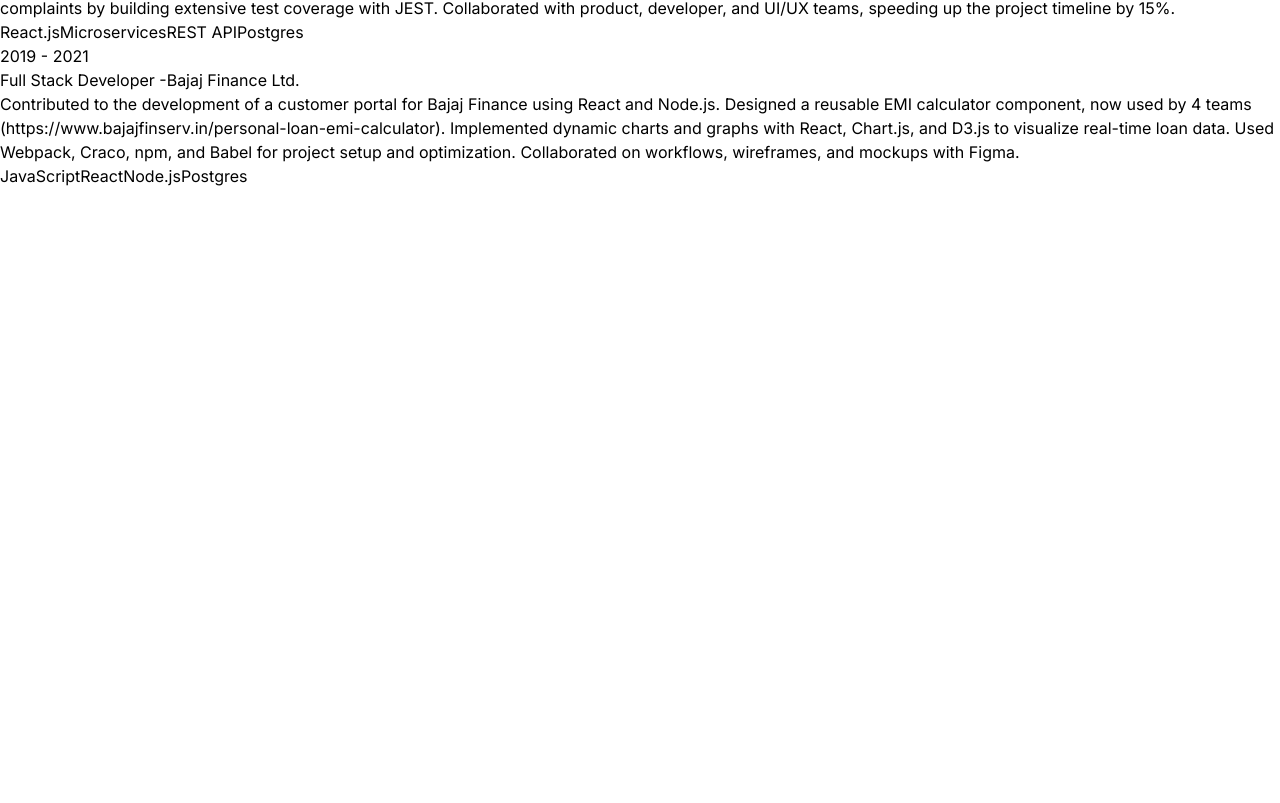
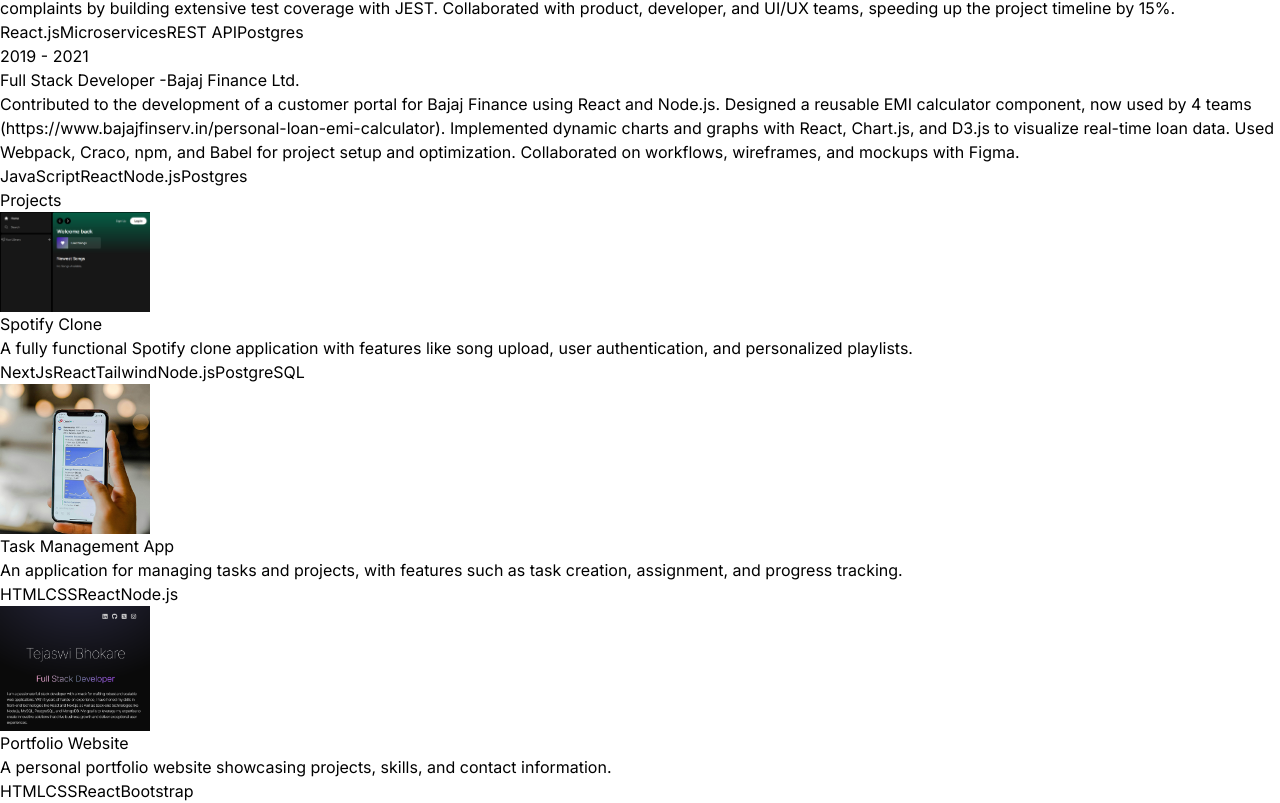
Before and after one commit to tejubhokare/Portfolio, a React (Vite) app: page / in a window 1280 px wide. Shown: the part 2841-3644 px from the top of the page. Before the commit the page ends 3029 px from the top, so only its background shows below. Built offline with nearby package versions, Linux system fonts and the light colour scheme.

Commit message:
Implemented Projects component.

```diff
--- a/src/App.jsx
+++ b/src/App.jsx
@@ -4,6 +4,7 @@
 import About from './components/About'
 import Technologies from './components/Technologies'
 import Experience from './components/Experience'
+import Projects from './components/Projects'
 
 const App = () => {
   return (
@@ -18,6 +19,7 @@
         <About />
         <Technologies />
         <Experience />
+        <Projects />
       </div>
 
     </div>
--- /dev/null
+++ b/src/components/Projects.jsx
@@ -0,0 +1,36 @@
+import React from 'react'
+import { PROJECTS } from '../constants'
+
+const Projects = () => {
+    return (
+        <div className='border-b border-neutral-900 pb-4'>
+            <h2 className='my-20 text-center text-4xl'>Projects</h2>
+            <div>{PROJECTS.map((project, index) => (
+                <div key={index} className='mb-8 flex flex-wrap lg:justify-center'>
+                    <div className='w-full lg:w-1/4'>
+                        <img
+                            src={project.image}
+                            alt={project.title}
+                            width={150}
+                            height={150}
+                            className='mb-6 rounded'
+                        />
+                    </div>
+                    <div className='w-full max-w-xl lg:w-3/4'>
+                        <h6 className='mb-2 font-semibold'>{project.title}</h6>
+                        <p className='mb-4 text-neutral-400'>{project.description}</p>
+                        {project.technologies.map((tech, index) => (
+                            <span key={index} className='mr-2 rounded bg-neutral-900 px-2 py-1 text-sm font-medium text-purple-900'>
+                                {tech}
+                            </span>
+                        ))}
+                    </div>
+                </div>
+            ))}
+
+            </div>
+        </div>
+    )
+}
+
+export default Projects
--- a/src/constants/index.js
+++ b/src/constants/index.js
@@ -1,7 +1,7 @@
-import project1 from "../assets/projects/project-1.jpg";
+import project1 from "../assets/projects/project1.png";
 import project2 from "../assets/projects/project-2.jpg";
-import project3 from "../assets/projects/project-3.jpg";
-import project4 from "../assets/projects/project-4.jpg";
+import project3 from "../assets/projects/project3.png";
+
 
 export const HERO_CONTENT = `I am a passionate full stack developer with a knack for crafting robust and scalable web applications. With 5 years of hands-on experience, I have honed my skills in front-end technologies like React and Next.js, as well as back-end technologies like Node.js, MySQL, PostgreSQL, and MongoDB. My goal is to leverage my expertise to create innovative solutions that drive business growth and deliver exceptional user experiences.`;
 
@@ -36,18 +36,18 @@
 
 export const PROJECTS = [
   {
-    title: "E-Commerce Website",
+    title: "Spotify Clone",
     image: project1,
     description:
-      "A fully functional e-commerce website with features like product listing, shopping cart, and user authentication.",
-    technologies: ["HTML", "CSS", "React", "Node.js", "MongoDB"],
+      "A fully functional Spotify clone application with features like song upload, user authentication, and personalized playlists.",
+    technologies: ["NextJs", "React", "Tailwind", "Node.js", "PostgreSQL"],
   },
   {
     title: "Task Management App",
     image: project2,
     description:
       "An application for managing tasks and projects, with features such as task creation, assignment, and progress tracking.",
-    technologies: ["HTML", "CSS", "Angular", "Firebase"],
+    technologies: ["HTML", "CSS", "React", "Node.js"],
   },
   {
     title: "Portfolio Website",
@@ -56,13 +56,7 @@
       "A personal portfolio website showcasing projects, skills, and contact information.",
     technologies: ["HTML", "CSS", "React", "Bootstrap"],
   },
-  {
-    title: "Blogging Platform",
-    image: project4,
-    description:
-      "A platform for creating and publishing blog posts, with features like rich text editing, commenting, and user profiles.",
-    technologies: ["HTML", "CSS", "Vue.js", "Express", "mySQL"],
-  },
+
 ];
 
 export const CONTACT = {
```
Also changed, not shown: src/assets/projects/project1.png (added), src/assets/projects/project3.png (added).
